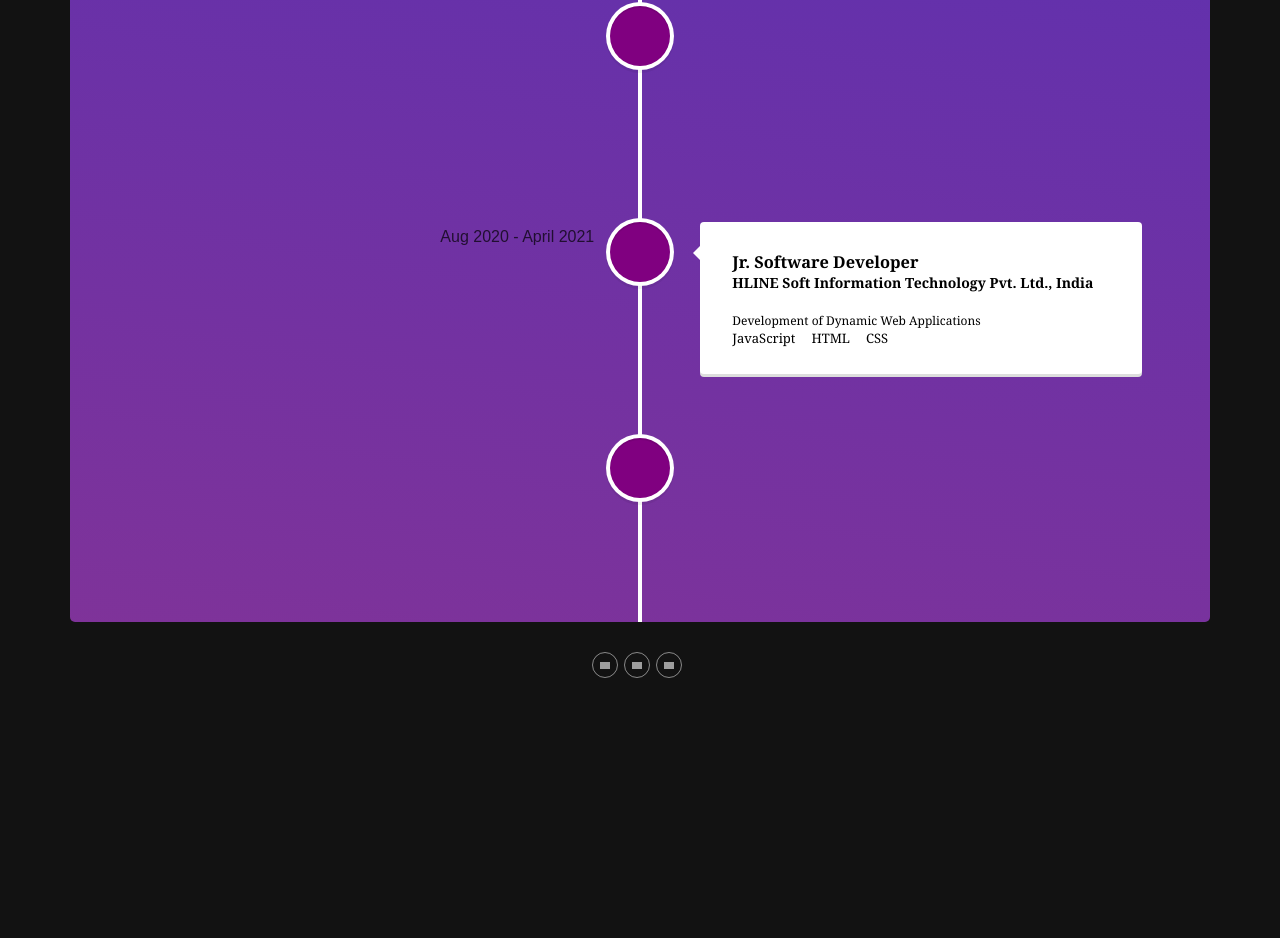
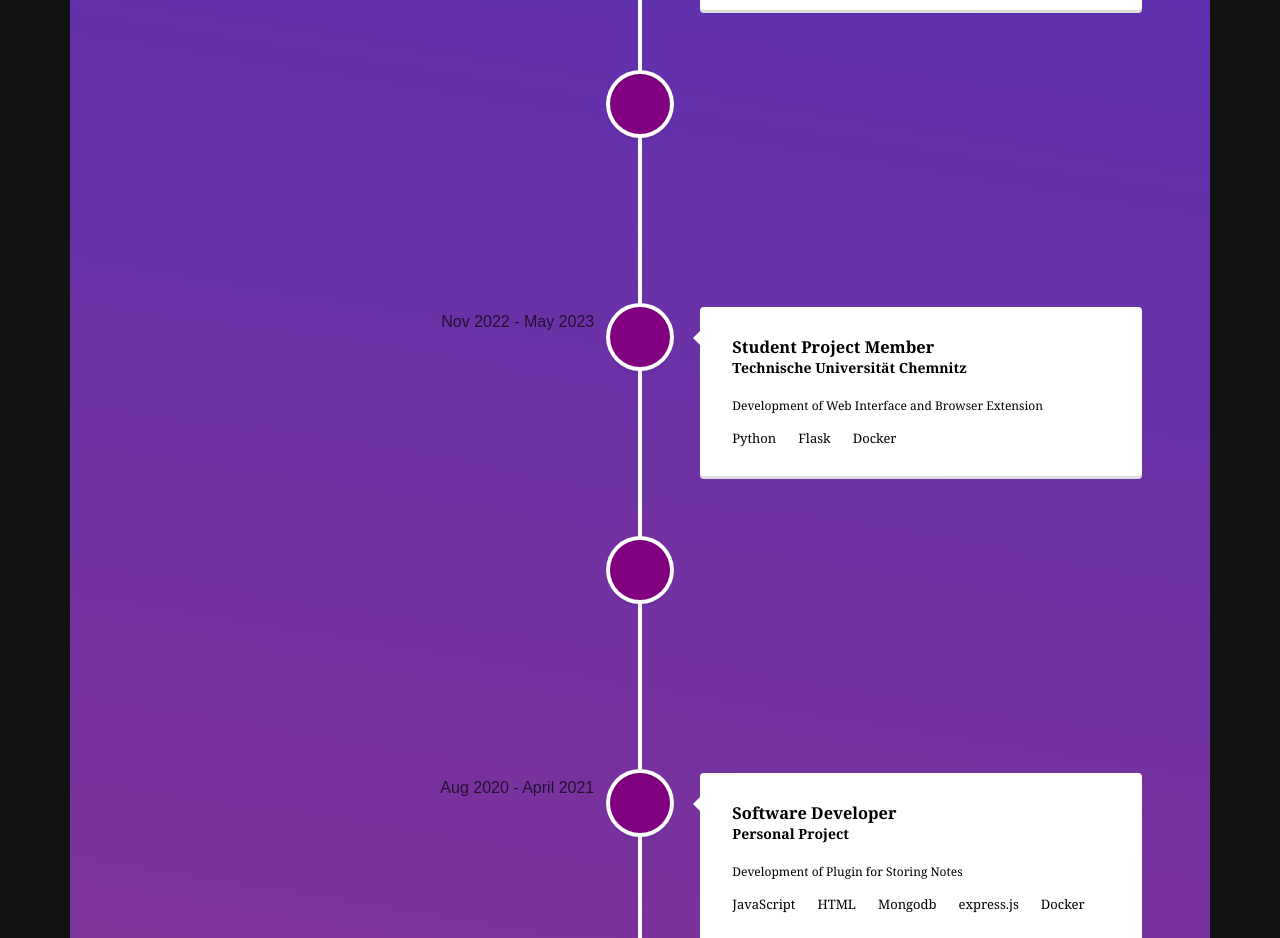
Before and after one commit to jyothiPriyaBhuvanagiri/personal_website, a React (Create React App) app: page / in a window 1280 px wide. Shown: the part 1859-2797 px from the top of the page. Before the commit the page ends 2547 px from the top, so only its background shows below. Built offline with nearby package versions, Linux system fonts and the light colour scheme; grey boxes are pictures that could not be loaded; a web font is replaced by a local one.

Commit message:
updating experiences in experience.js file

```diff
--- a/src/components/Experience.jsx
+++ b/src/components/Experience.jsx
@@ -46,17 +46,17 @@ const Experience = () => {
                                             {job.company}
                                         </h4>
                                     </div>
-                                    <div style={{textAlign: "left", marginTop: "14px"}}>
+                                    <div style={{textAlign: "left",  flexWrap: "wrap", marginTop: "14px"}}>
                                         {job.ProjectName.map((tech, i) => (
                                             <Badge pill className="experience-badge mr-2 mb-2" key={i}>
                                                 {tech}
                                             </Badge>
                                         ))}
                                     </div>
-                                    <div style={{textAlign: "left", marginBottom: "3px"}}>
-                                        {job.mainTech.map((tech, i) => (
-                                            <Badge pill className="main-badge mr-2 mb-2" key={i}>
-                                                {tech}
+                                   <div style={{ display: "flex", flexWrap: "wrap", gap: "6px", marginTop: "10px" }}>
+                                            {job.mainTech.map((tech, i) => (
+                                            <Badge pill className="main-badge" key={i}>
+                                                 {tech}
                                             </Badge>
                                         ))}
                                     </div>
--- a/src/data/experience.js
+++ b/src/data/experience.js
@@ -1,7 +1,14 @@
 export const experienceData = {
     sectionName: "Experience",
     work: [
+  {
+            title: "Software Developer",
+            company: "TIK Stuttgart",
+            years: "May 2025 - December 2025",
+            mainTech: ["React.js", "Github Actions" ,"TypeScript", "Docker", "Python", "Playwright", "XML", "Java", "Nginx" ,"CI/CD"],
+            ProjectName: ["BW-Opencast"],
 
+        },
         {
             title: "Research Assistant",
             company: "Technische Universität Chemnitz",
@@ -36,10 +43,13 @@ export const experienceData = {
         {
             title: "Software Developer",
             company: "Personal Project",
+            years: "Aug 2020 - April 2021",
             mainTech: ["JavaScript", "HTML", "Mongodb", "express.js", "Docker"],
             ProjectName: ["Development of Plugin for Storing Notes"],
 
         },
 
+
+
     ],
 };
```
